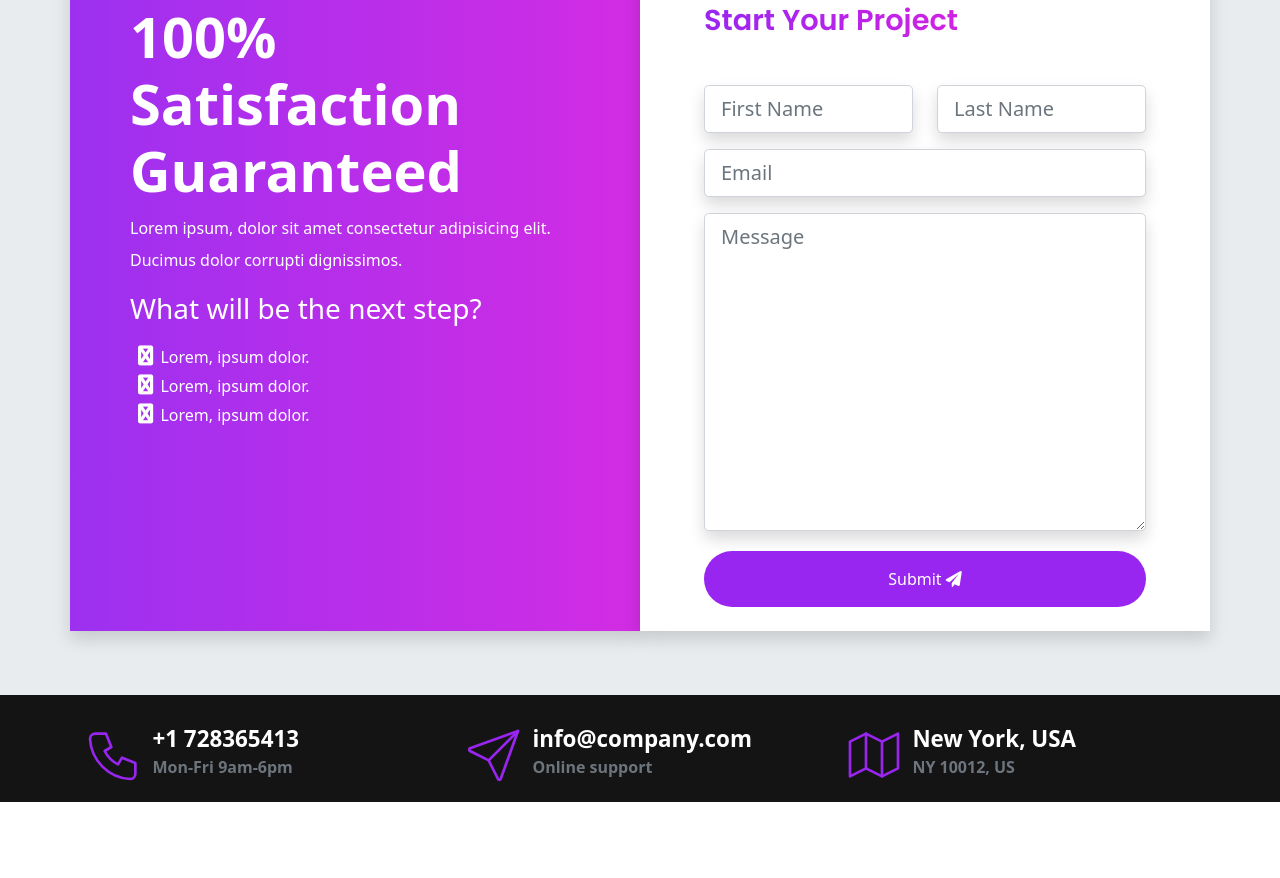
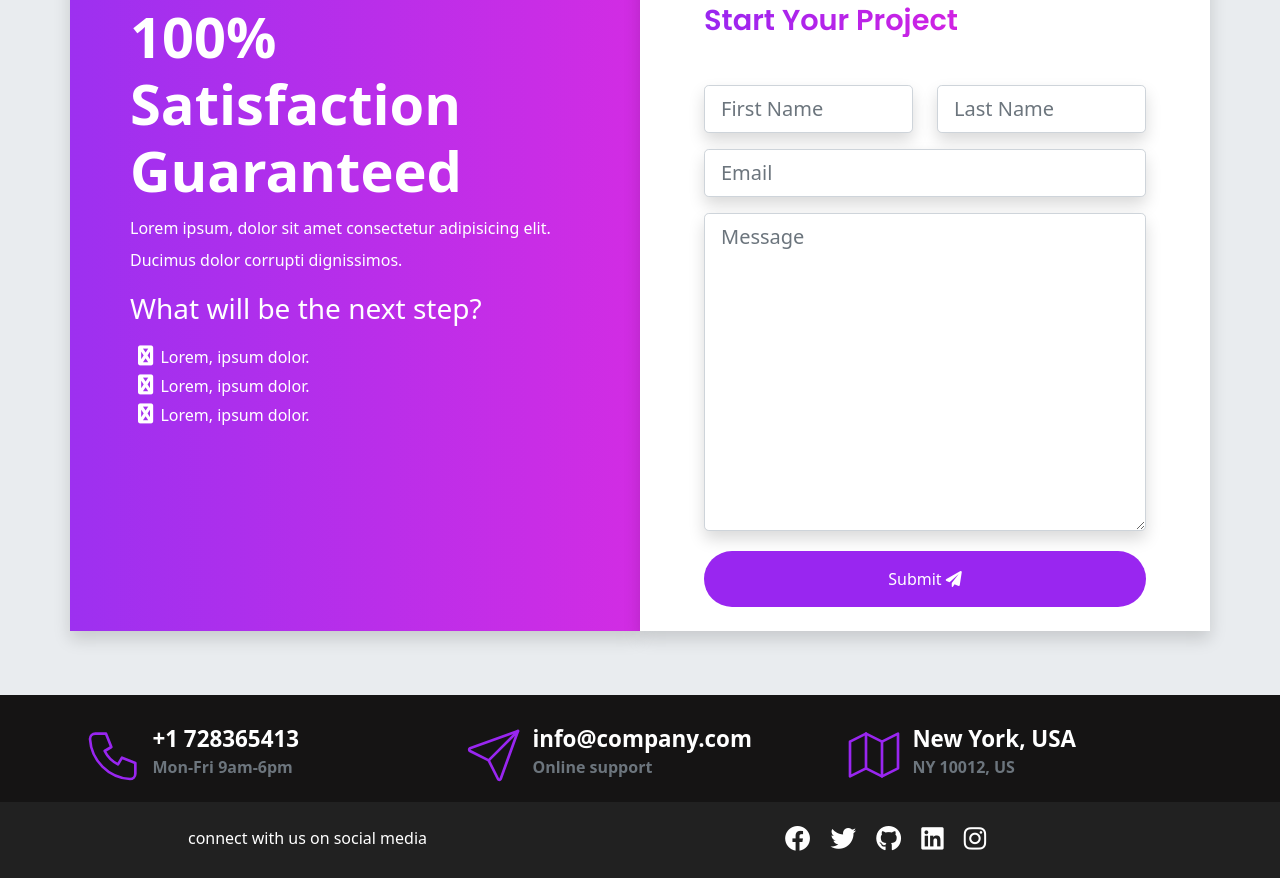
Before and after one commit to lorainecalamba/portfolio, a website: page index.html in a window 1280 px wide. Shown: the part 6381-7259 px from the top of the page. Before the commit the page ends 7183 px from the top, so only its background shows below. Drawn offline with Linux system fonts and the light colour scheme.

Commit message:
create and atyling of social media footer

```diff
--- a/index.html
+++ b/index.html
@@ -726,7 +726,7 @@
       </div>
     </section>
 
-    <!-- footer -->
+    <!-- !footer -->
     <footer class="footer">
       <div class="container">
         <div class="row">
@@ -774,6 +774,22 @@
           </div>
         </div>
       </div>
+
+      <!-- start social media -->
+      <div class="footer-sm" style="background-color: #212121;">
+        <div class="container">
+          <div class="row py-4 text-center text-white">
+            <div class="col-lg-5 col-md-6 mb-4 mb-md-0">connect with us on social media</div>
+            <div class="col-lg-7 col-md-6">
+              <a href="javascript:void(0)"><i class="fab fa-facebook"></i></a>
+              <a href="javascript:void(0)"><i class="fab fa-twitter"></i></a>
+              <a href="javascript:void(0)"><i class="fab fa-github"></i></a>
+              <a href="javascript:void(0)"><i class="fab fa-linkedin"></i></a>
+              <a href="javascript:void(0)"><i class="fab fa-instagram"></i></a>
+            </div>
+          </div>
+        </div>
+      </div>
     </footer>
 
     <script src="assets/vendor/js/glightbox.min.js"></script>
--- a/scss/sections/_footer.scss
+++ b/scss/sections/_footer.scss
@@ -43,5 +43,19 @@
       }
     }
   }
+}
 
+.footer-sm {
+  a {
+    color: $white;
+
+    i {
+      font-size: 1rem;
+      margin-left: 1rem;
+
+      @include media-breakpoint-up(sm) {
+        font-size: 1.6rem;
+      }
+    }
+  }
 }
```
Also changed, not shown: assets/css/style.css, 1 other file.
